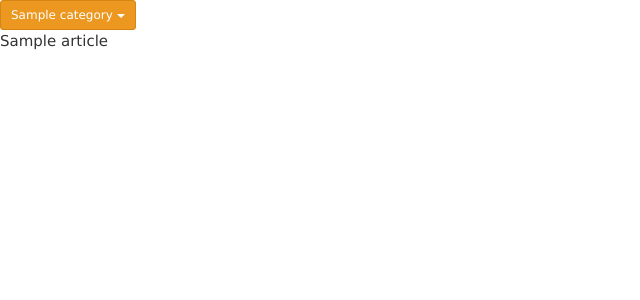
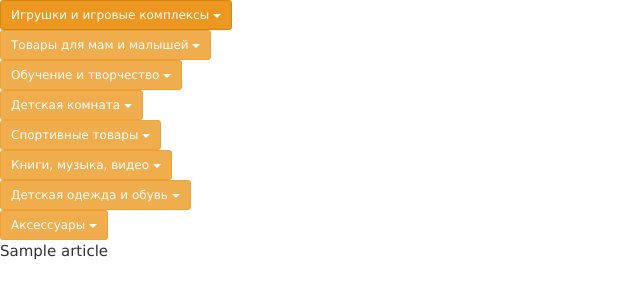
Before and after one commit to Specialistik/child-adventure, a Django app: template templates/index.html in a window 1280 px wide. Shown: the top 300 px of the page, without its empty margins (0-640 px from the left). Run offline with Django 3.2, Linux system fonts and the light colour scheme; the template is opened without the code that fills it: values that come from a table or form of the project are taken from there, others are empty; tables that the repository leaves empty hold one stand-in row (values such as "Sample post"); parts of the project's set-up code (start-up, migrations or seed data) failed here and were passed over; some libraries are stand-ins or nearby versions.

Commit message:
cached tree

```diff
--- a/core/management/commands/categortree.py
+++ b/core/management/commands/categorytree.py
@@ -1,4 +1,7 @@
+#coding: utf-8
+
 import os
+import io
 from django.core.management.base import BaseCommand
 from core.models import Category
 from django.template.loader import render_to_string
@@ -10,4 +13,4 @@ class Command(BaseCommand):
     def handle(self, *args, **options):
         template_path = os.path.join(settings.BASE_DIR, "templates", "category_tree.html")
         rendered_path = os.path.join(settings.BASE_DIR, "templates", "category_tree_rendered.html")
-        open(rendered_path).write(render_to_string(template_path, {'categories': Category.objects.filter(pid__isnull=True)}))
+        io.open(rendered_path, 'w', encoding='utf8').write(render_to_string(template_path, {'categories': Category.objects.filter(pid__isnull=True)}))
--- /dev/null
+++ b/templates/category_tree_rendered.html
@@ -0,0 +1,344 @@
+
+                <div class="dropdown">
+                    <a role="button" data-toggle="dropdown" class="btn btn-warning btn-sm"
+                        data-target="#3970" href="/category/3970" id="menu3970">
+                        Игрушки и игровые комплексы  <span class="caret"></span>
+                    </a>
+
+                    <ul class="dropdown-menu">
+
+
+                                <li><a tabindex="-1" href="/category/4074/Konstruktory">Конструкторы</a></li>
+
+
+
+                                <li><a tabindex="-1" href="/category/4075/Roboty_i_transformery">Роботы и трансформеры</a></li>
+
+
+
+                                <li><a tabindex="-1" href="/category/4076/Mjagkie_igrushki">Мягкие игрушки</a></li>
+
+
+
+                                <li><a tabindex="-1" href="/category/4077/Igrovye_nabory">Игровые наборы</a></li>
+
+
+
+                                <li><a tabindex="-1" href="/category/4078/Naduvnye_igrushki">Надувные игрушки</a></li>
+
+
+
+                                <li><a tabindex="-1" href="/category/4079/Hranenie_igrushek">Хранение игрушек</a></li>
+
+
+
+                                <li><a tabindex="-1" href="/category/5263/Elektromobili">Электромобили</a></li>
+
+
+                    </ul>
+
+                </div>
+
+                <div class="dropdown">
+                    <a role="button" data-toggle="dropdown" class="btn btn-warning btn-sm"
+                        data-target="#3971" href="/category/3971" id="menu3971">
+                        Товары для мам и малышей  <span class="caret"></span>
+                    </a>
+
+                    <ul class="dropdown-menu">
+
+
+                                <li class="dropdown-submenu">
+                                    <a tabindex="-1" href="/category/4230/Tovary_dlja_mam">Товары для мам</a>
+                                    <ul class="dropdown-menu">
+
+                                            <li><a href="/category/4431/Gigiena_i_kosmetika">Гигиена и косметика</a></li>
+
+                                            <li><a href="/category/4432/Podushki_dlja_beremennyh_i_kormjaschih">Подушки для беременных и кормящих</a></li>
+
+                                            <li><a href="/category/4433/Bel&#39;e">Белье</a></li>
+
+                                            <li><a href="/category/4434/Molokootsosy">Молокоотсосы</a></li>
+
+                                            <li><a href="/category/4435/Nakladki_dlja_grudnogo_vskarmlivanija">Накладки для грудного вскармливания</a></li>
+
+                                    </ul>
+                                </li>
+
+
+                    </ul>
+
+                </div>
+
+                <div class="dropdown">
+                    <a role="button" data-toggle="dropdown" class="btn btn-warning btn-sm"
+                        data-target="#3972" href="/category/3972" id="menu3972">
+                        Обучение и творчество  <span class="caret"></span>
+                    </a>
+
+                    <ul class="dropdown-menu">
+
+
+                                <li><a tabindex="-1" href="/category/4124/Nabory_dlja_issledovanij">Наборы для исследований</a></li>
+
+
+
+                                <li><a tabindex="-1" href="/category/4125/Mikroskopy_i_teleskopy">Микроскопы и телескопы</a></li>
+
+
+
+                                <li><a tabindex="-1" href="/category/4126/Obuchajuschie_materialy_i_avtorskie_metodiki">Обучающие материалы и авторские методики</a></li>
+
+
+                    </ul>
+
+                </div>
+
+                <div class="dropdown">
+                    <a role="button" data-toggle="dropdown" class="btn btn-warning btn-sm"
+                        data-target="#3973" href="/category/3973" id="menu3973">
+                        Детская комната  <span class="caret"></span>
+                    </a>
+
+                    <ul class="dropdown-menu">
+
+
+                                <li class="dropdown-submenu">
+                                    <a tabindex="-1" href="/category/4115/Mebel&#39;_dlja_malyshej">Мебель для малышей</a>
+                                    <ul class="dropdown-menu">
+
+                                            <li><a href="/category/4261/Krovatki">Кроватки</a></li>
+
+                                            <li><a href="/category/4262/Kolybeli_i_ljul&#39;ki">Колыбели и люльки</a></li>
+
+                                            <li><a href="/category/4263/Komody">Комоды</a></li>
+
+                                            <li><a href="/category/4264/Pelenal&#39;nye_stoliki">Пеленальные столики</a></li>
+
+                                            <li><a href="/category/4265/Manezhi">Манежи</a></li>
+
+                                            <li><a href="/category/4266/Stul&#39;chiki_dlja_kormlenija">Стульчики для кормления</a></li>
+
+                                            <li><a href="/category/4267/Kacheli,_shezlongi">Качели, шезлонги</a></li>
+
+                                            <li><a href="/category/4268/Hodunki,_prygunki">Ходунки, прыгунки</a></li>
+
+                                            <li><a href="/category/4269/Matrasy_dlja_ljulek_i_koljasok">Матрасы для люлек и колясок</a></li>
+
+                                            <li><a href="/category/4270/Pokryvala,_podushki,_odejala">Покрывала, подушки, одеяла</a></li>
+
+                                            <li><a href="/category/4271/Postel&#39;noe_bel&#39;e">Постельное белье</a></li>
+
+                                            <li><a href="/category/4272/Mobili_i_podveski">Мобили и подвески</a></li>
+
+                                    </ul>
+                                </li>
+
+
+
+                                <li><a tabindex="-1" href="/category/4116/Gotovye_detskie">Готовые детские</a></li>
+
+
+
+                                <li><a tabindex="-1" href="/category/4117/Party_i_stul&#39;ja">Парты и стулья</a></li>
+
+
+
+                                <li><a tabindex="-1" href="/category/4118/Detskie_matrasy">Детские матрасы</a></li>
+
+
+
+                                <li><a tabindex="-1" href="/category/4119/Postel&#39;noe_bel&#39;e">Постельное белье</a></li>
+
+
+
+                                <li><a tabindex="-1" href="/category/4120/Radio-_i_videonjani">Радио- и видеоняни</a></li>
+
+
+
+                                <li><a tabindex="-1" href="/category/4121/Zaschita_i_bezopasnost&#39;">Защита и безопасность</a></li>
+
+
+
+                                <li><a tabindex="-1" href="/category/4122/Hranenie_igrushek">Хранение игрушек</a></li>
+
+
+
+                                <li><a tabindex="-1" href="/category/4123/Ochistiteli_i_uvlazhniteli_vozduha">Очистители и увлажнители воздуха</a></li>
+
+
+                    </ul>
+
+                </div>
+
+                <div class="dropdown">
+                    <a role="button" data-toggle="dropdown" class="btn btn-warning btn-sm"
+                        data-target="#3974" href="/category/3974" id="menu3974">
+                        Спортивные товары  <span class="caret"></span>
+                    </a>
+
+                    <ul class="dropdown-menu">
+
+
+                                <li><a tabindex="-1" href="/category/4311/Velosipedy">Велосипеды</a></li>
+
+
+
+                                <li><a tabindex="-1" href="/category/4312/Samokaty">Самокаты</a></li>
+
+
+
+                                <li><a tabindex="-1" href="/category/4313/Rolikovye_kon&#39;ki">Роликовые коньки</a></li>
+
+
+
+                                <li><a tabindex="-1" href="/category/4314/Trehkolesnye_velosipedy">Трехколесные велосипеды</a></li>
+
+
+
+                                <li><a tabindex="-1" href="/category/4315/Batuty">Батуты</a></li>
+
+
+
+                                <li><a tabindex="-1" href="/category/4316/Begovely">Беговелы</a></li>
+
+
+
+                                <li><a tabindex="-1" href="/category/4317/Igrovye_kompleksy_i_gorki">Игровые комплексы и горки</a></li>
+
+
+
+                                <li><a tabindex="-1" href="/category/4318/Sportivnye_igry_i_igrushki">Спортивные игры и игрушки</a></li>
+
+
+
+                                <li><a tabindex="-1" href="/category/4319/Mjachi">Мячи</a></li>
+
+
+
+                                <li><a tabindex="-1" href="/category/4320/Skakalki">Скакалки</a></li>
+
+
+
+                                <li><a tabindex="-1" href="/category/4321/Frisbi">Фрисби</a></li>
+
+
+
+                                <li><a tabindex="-1" href="/category/4322/Rjukzaki">Рюкзаки</a></li>
+
+
+
+                                <li><a tabindex="-1" href="/category/4323/Sanki_i_snegokaty">Санки и снегокаты</a></li>
+
+
+
+                                <li><a tabindex="-1" href="/category/4324/Kon&#39;ki">Коньки</a></li>
+
+
+
+                                <li><a tabindex="-1" href="/category/4325/Begovye_lyzhi">Беговые лыжи</a></li>
+
+
+
+                                <li><a tabindex="-1" href="/category/4326/Gornye_lyzhi">Горные лыжи</a></li>
+
+
+                    </ul>
+
+                </div>
+
+                <div class="dropdown">
+                    <a role="button" data-toggle="dropdown" class="btn btn-warning btn-sm"
+                        data-target="#3975" href="/category/3975" id="menu3975">
+                        Книги, музыка, видео  <span class="caret"></span>
+                    </a>
+
+                    <ul class="dropdown-menu">
+
+
+                                <li><a tabindex="-1" href="/category/4156/Fil&#39;my">Фильмы</a></li>
+
+
+
+                                <li><a tabindex="-1" href="/category/4157/Mul&#39;tfil&#39;my">Мультфильмы</a></li>
+
+
+
+                                <li><a tabindex="-1" href="/category/4158/Muzyka_dlja_detej">Музыка для детей</a></li>
+
+
+                    </ul>
+
+                </div>
+
+                <div class="dropdown">
+                    <a role="button" data-toggle="dropdown" class="btn btn-warning btn-sm"
+                        data-target="#3976" href="/category/3976" id="menu3976">
+                        Детская одежда и обувь  <span class="caret"></span>
+                    </a>
+
+                    <ul class="dropdown-menu">
+
+
+                                <li><a tabindex="-1" href="/category/4183/Obuv&#39;_dlja_malyshej">Обувь для малышей</a></li>
+
+
+                    </ul>
+
+                </div>
+
+                <div class="dropdown">
+                    <a role="button" data-toggle="dropdown" class="btn btn-warning btn-sm"
+                        data-target="#3977" href="/category/3977" id="menu3977">
+                        Аксессуары  <span class="caret"></span>
+                    </a>
+
+                    <ul class="dropdown-menu">
+
+
+                                <li><a tabindex="-1" href="/category/4373/Naruchnye_chasy">Наручные часы</a></li>
+
+
+
+                                <li><a tabindex="-1" href="/category/4374/Rantsy,_rjukzaki,_sumki">Ранцы, рюкзаки, сумки</a></li>
+
+
+
+                                <li><a tabindex="-1" href="/category/4375/Chemodany">Чемоданы</a></li>
+
+
+
+                                <li><a tabindex="-1" href="/category/4376/Zonty">Зонты</a></li>
+
+
+
+                                <li><a tabindex="-1" href="/category/4377/Solntsezaschitnye_ochki">Солнцезащитные очки</a></li>
+
+
+
+                                <li><a tabindex="-1" href="/category/4378/Perchatki_dlja_devochek">Перчатки для девочек</a></li>
+
+
+
+                                <li><a tabindex="-1" href="/category/4379/Perchatki_dlja_mal&#39;chikov">Перчатки для мальчиков</a></li>
+
+
+
+                                <li><a tabindex="-1" href="/category/4380/Golovnye_ubory_dlja_devochek">Головные уборы для девочек</a></li>
+
+
+
+                                <li><a tabindex="-1" href="/category/4381/Golovnye_ubory_dlja_mal&#39;chikov">Головные уборы для мальчиков</a></li>
+
+
+
+                                <li><a tabindex="-1" href="/category/4382/Sharfy_dlja_devochek">Шарфы для девочек</a></li>
+
+
+
+                                <li><a tabindex="-1" href="/category/4383/Sharfy_dlja_mal&#39;chikov">Шарфы для мальчиков</a></li>
+
+
+                    </ul>
+
+                </div>
--- a/templates/main.html
+++ b/templates/main.html
@@ -23,32 +23,8 @@
 <body>
     <div class="container maximum-width">
         <div class="row btn-group-justified">
-            {% for category in categories %}
-                <div class="dropdown">
-                    <a role="button" data-toggle="dropdown" class="btn btn-warning btn-sm"
-                        data-target="#{{ category.id }}" href="/category/{{ category.id }}" id="menu{{ category.id }}">
-                        {{ category.title }} {% if category.has_children %} <span class="caret"></span> {% endif %}
-                    </a>
-                    {% if category.has_children %}
-                    <ul class="dropdown-menu">
-                        {% for subcategory in category.children %}
-                            {% if subcategory.has_children %}
-                                <li class="dropdown-submenu">
-                                    <a tabindex="-1" href="/category/{{ subcategory.id }}/{{ subcategory.url }}">{{ subcategory.title }}</a>
-                                    <ul class="dropdown-menu">
-                                        {% for sub2cat in subcategory.children %}
-                                            <li><a href="/category/{{ sub2cat.id }}/{{ sub2cat.url }}">{{ sub2cat.title }}</a></li>
-                                        {% endfor %}
-                                    </ul>
-                                </li>
-                            {% else %}
-                                <li><a tabindex="-1" href="/category/{{ subcategory.id }}/{{ subcategory.url }}">{{ subcategory.title }}</a></li>
-                            {% endif %}
-                        {% endfor %}
-                    </ul>
-                    {% endif %}
-                </div>
-            {% endfor %}
+            {% include "category_tree_rendered.html" %}
+
         </div>
     </div>
     {% block content %}
```
Also changed, not shown: 4 other files.
